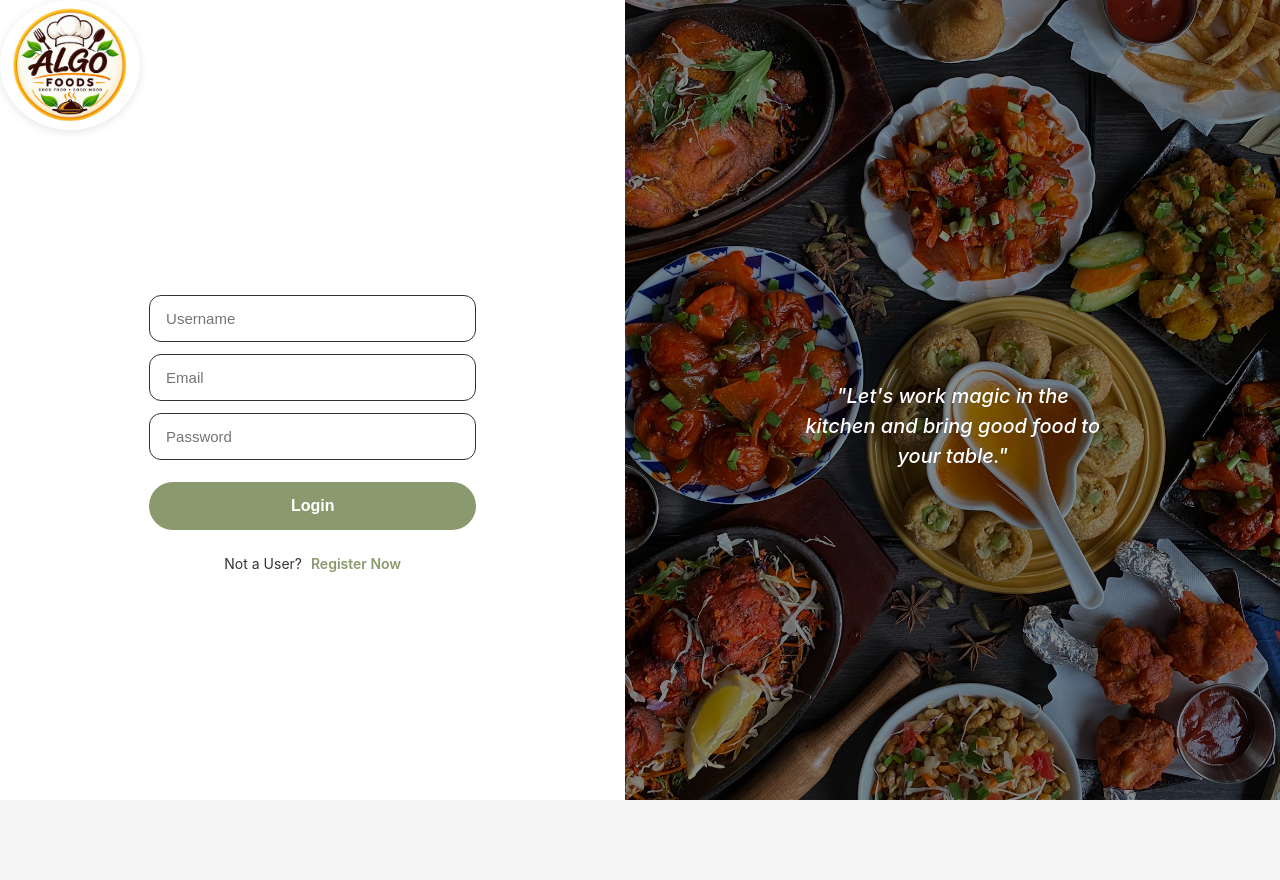
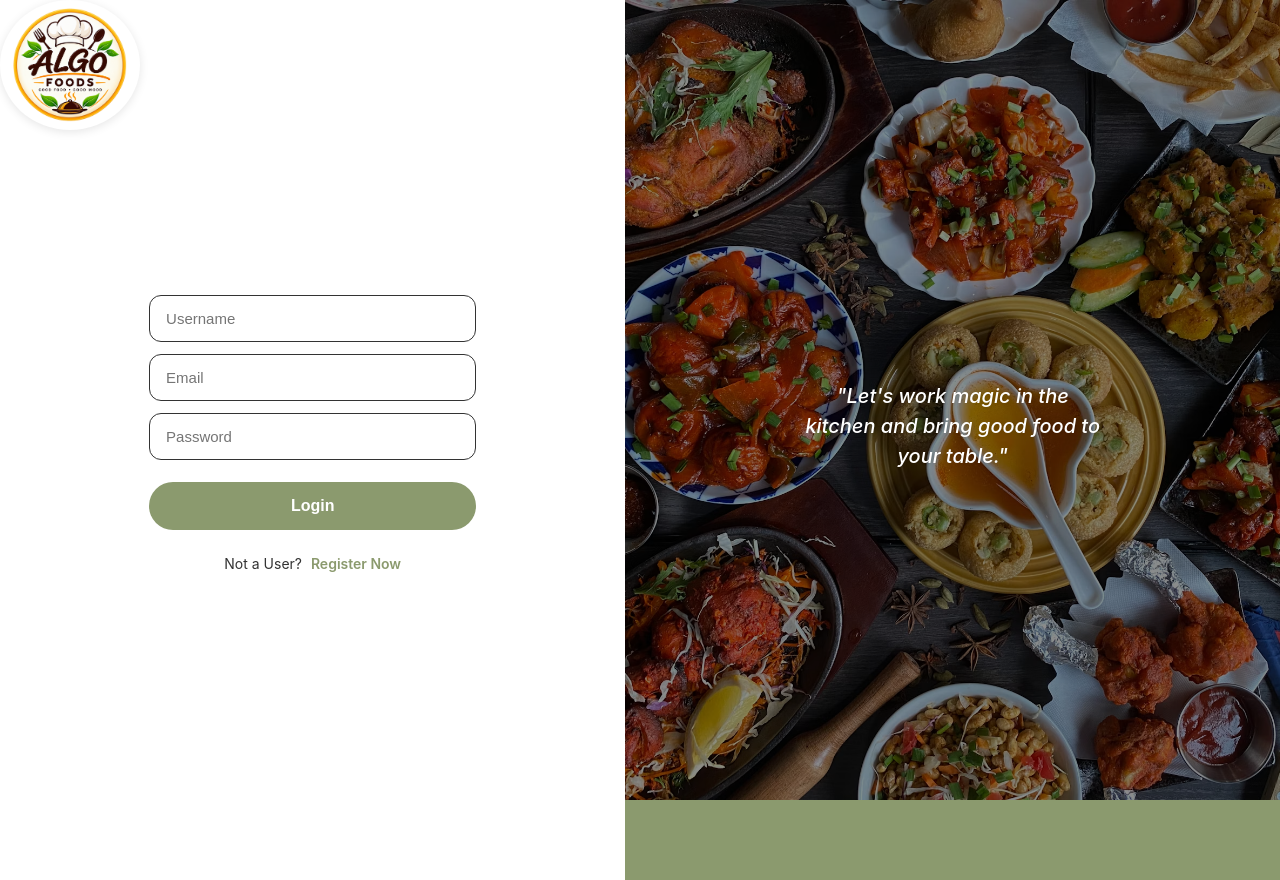
Before and after one commit to kalyaniMuppuri/My-First-Project, a React (Create React App) app: page / in a window 1280 px wide. Before the commit the page ends 800 px from the top, so only its background shows below. Built offline with nearby package versions, Linux system fonts and the light colour scheme.

Commit message:
fixed scrolling issue on login and register pages

```diff
--- a/src/Login.js
+++ b/src/Login.js
@@ -2,6 +2,7 @@ import { useState } from "react";
 import { Link, useNavigate } from "react-router-dom";
 import { loginUser } from "./AuthServices";
 import logo from "./logo.png";
+import { useEffect } from "react";
 
 function Login() {
   const [data, setData] = useState({
@@ -14,6 +15,12 @@ function Login() {
   const [success, setSuccess] = useState("");
   const [loading, setLoading] = useState(false);
   const navigate = useNavigate();
+  useEffect(()=>{
+    document.body.style.overflow="hidden";
+    return()=>{
+        document.body.style.overflow="auto";
+    }
+  },[]);
 
   const { username, email, password } = data;
 
--- a/src/index.css
+++ b/src/index.css
@@ -72,11 +72,12 @@ code {
   object-fit: cover;
   filter:brightness(0.55);/*dim*/
 }
-html,body{
+.login-container,.register-container{
   margin: 0;
   padding: 0;
   height: 100%;
-  overflow: hidden;
+  overflow: hidden !important;
+  display: flex;
 }
 .brand-quote {
   position:absolute;
```
